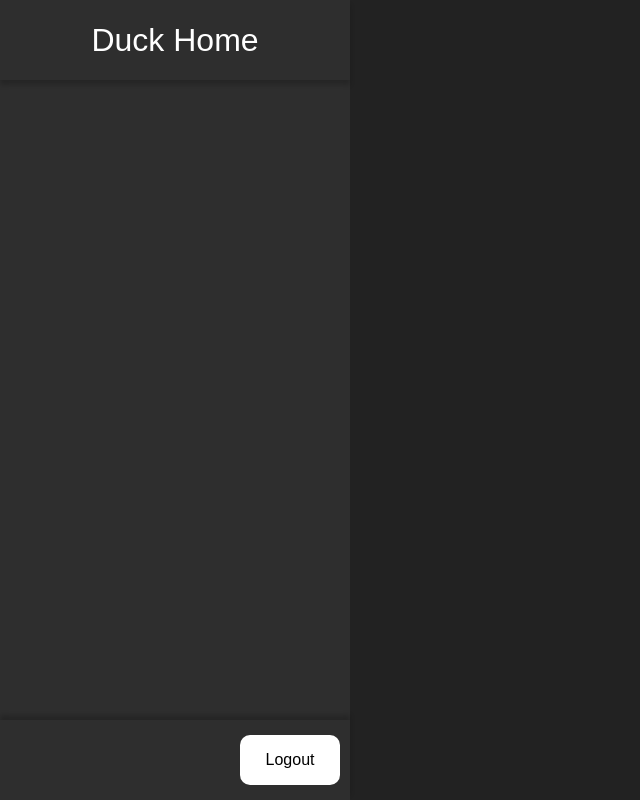
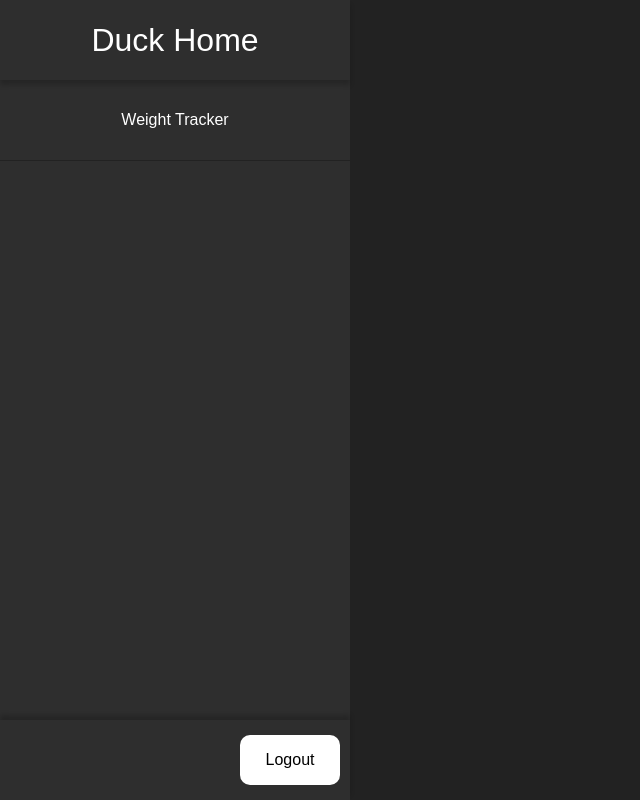
Before and after one commit to SturmEnte/duck-home, a website: page src/public/index.html in a window 1280 px wide. Shown: the whole page, without its empty margins (0-640 px from the left). Drawn offline with Linux system fonts and the light colour scheme; no server answers.

Commit message:
Loading modules

```diff
--- a/src/public/main.css
+++ b/src/public/main.css
@@ -26,6 +26,26 @@ body {
 #modules {
 	width: var(--sidebar-width);
 	height: calc(100vh - 2 * var(--tb-height));
+	overflow-x: hidden;
+}
+
+#modules::-webkit-scrollbar {
+	display: none;
+}
+
+.module {
+	text-decoration: none;
+	width: var(--sidebar-width);
+	height: var(--tb-height);
+	display: flex;
+	align-items: center;
+	justify-content: center;
+	border-bottom: solid 1px var(--bg-prim);
+	transition: all ease-in-out 0.3s;
+}
+
+.module:hover {
+	background: #272727;
 }
 
 #bottom {
--- a/src/public/main.js
+++ b/src/public/main.js
@@ -47,14 +47,25 @@ function sidebarLoaded() {
 	};
 
 	const modulesElem = document.getElementById("modules");
+	const moduleTemplate = document.getElementById("module");
 
 	// Load modules
 	fetch("/modules.json")
-		.then((res) => {
+		.then(async (res) => {
 			if (res.status != 200) {
 				modulesElem.innerHTML = "Failed to load modules";
 				return;
 			}
+
+			const modules = await res.json();
+			modules.forEach((module) => {
+				let elem = moduleTemplate.content.cloneNode(true);
+
+				elem.getElementById("link").href = `/${module.id}`;
+				elem.getElementById("name").innerHTML = module.name;
+
+				modulesElem.appendChild(elem);
+			});
 		})
 		.catch((err) => {
 			modulesElem.innerHTML = "Failed to load modules<br/>" + err;
--- a/src/public/sidebar.html
+++ b/src/public/sidebar.html
@@ -6,3 +6,9 @@
 		<button id="logout">Logout</button>
 	</div>
 </div>
+
+<template id="module">
+	<a href="" id="link" class="module">
+		<div id="name"></div>
+	</a>
+</template>
```
